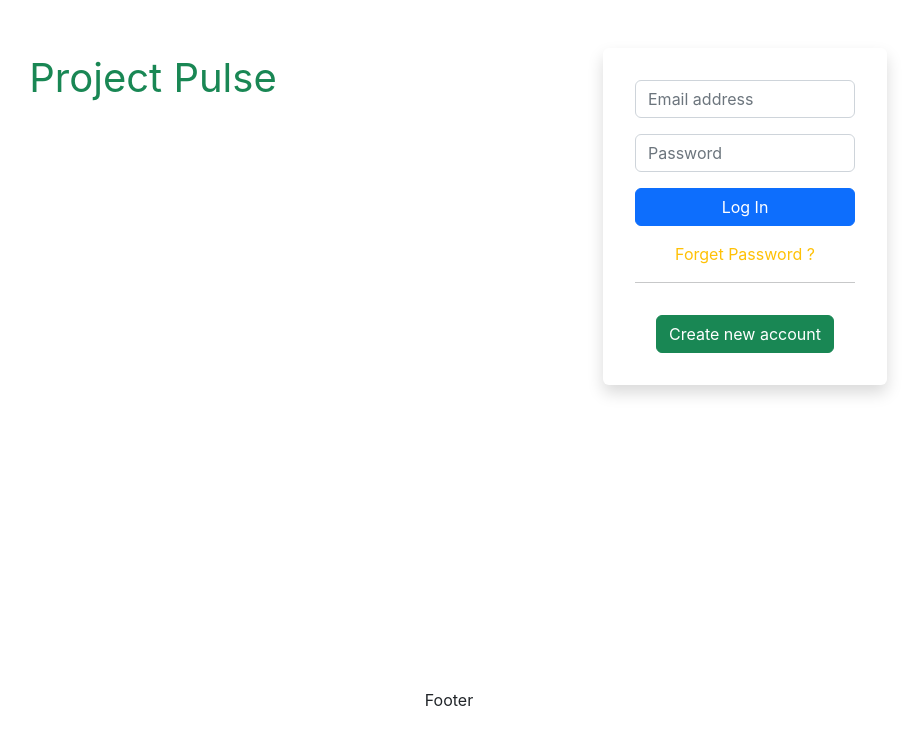
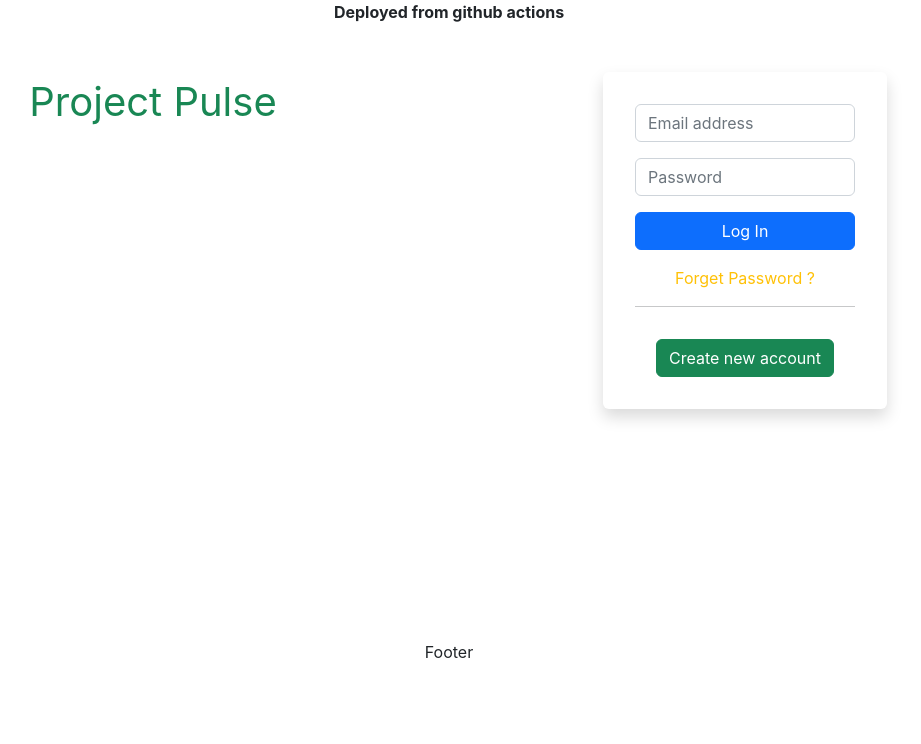
Before and after one commit to laxmanarao5/project_pulse_frontend, a React (Create React App) app: page / in a window 1280 px wide. Shown: the top 744 px of the page, without its empty margins (191-1112 px from the left). Built offline with nearby package versions, Linux system fonts and the light colour scheme.

Commit message:
github action push trigger

```diff
--- a/src/components/RootComponent.js
+++ b/src/components/RootComponent.js
@@ -6,7 +6,7 @@ function RootComponent() {
   return (
     <div>
         <div style={{minHeight:"80vh"}}>
-
+            <div className='fw-bold text-sucess'> Deployed from github actions </div>
             <Outlet/>
         </div>
         <Footer/>
```
